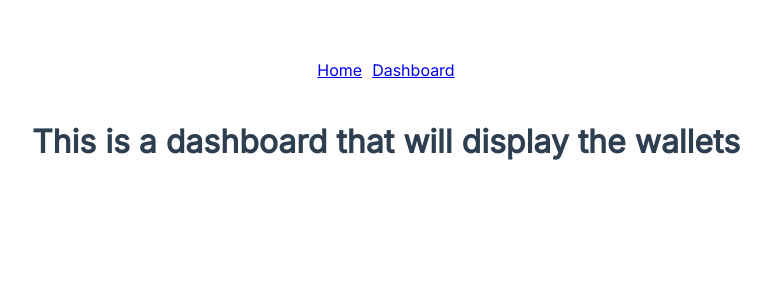
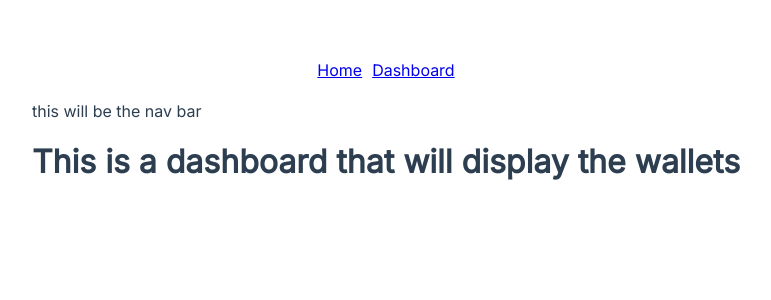
Before and after one commit to epiccurious/arctica-frontend, a Vue app: page /wallets in a window 1280 px wide. Shown: the top 300 px of the page, without its empty margins (254-1025 px from the left). Built offline with nearby package versions, Linux system fonts and the light colour scheme.

Commit message:
created a nav skeleton component for the dashbaord

```diff
--- /dev/null
+++ b/src/components/Nav.vue
@@ -0,0 +1,18 @@
+<template>
+<header>
+    <div class="nav_container">
+        this will be the nav bar
+    </div>
+</header>
+</template>
+
+<script>
+export default{
+    name: 'Nav',
+    props: {},
+    methods: {},
+}
+</script>
+
+<style scoped>
+</style>
--- a/src/views/DashboardView.vue
+++ b/src/views/DashboardView.vue
@@ -1,9 +1,18 @@
 <template>
   <div class="dashboard">
+    <Nav />
     <h1>This is a dashboard that will display the wallets</h1>
   </div>
 </template>
 
 
 <script>
+import Nav from '@/components/Nav'
+
+export default {
+  name: 'DashboardView',
+  components: {
+    Nav
+  }
+}
 </script>
```
